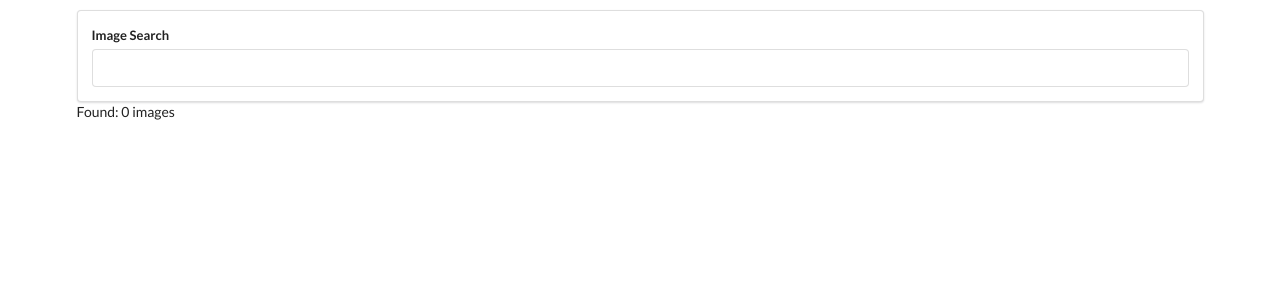
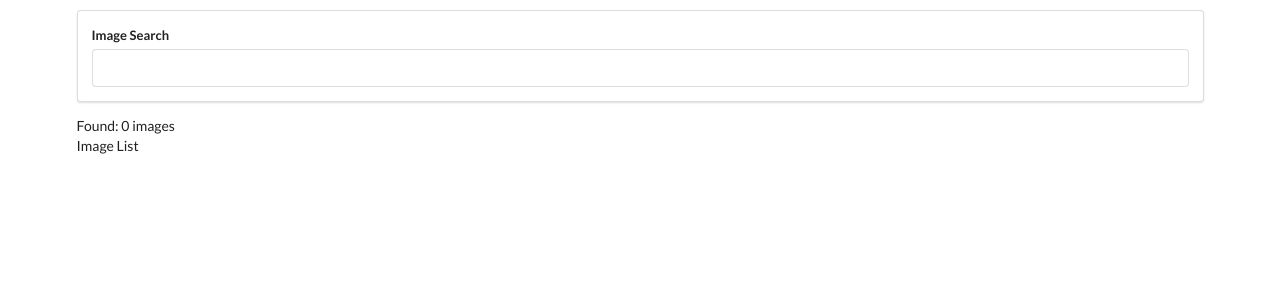
Before and after one commit to kamalogudah/pics, a React (Create React App) app: page / in a window 1280 px wide. Shown: the top 300 px of the page. Built offline with nearby package versions, Linux system fonts and the light colour scheme.

Commit message:
Rendering Images

```diff
--- a/src/components/App.jsx
+++ b/src/components/App.jsx
@@ -1,6 +1,7 @@
 import React from 'react';
 import unsplash from '../api/unsplash';
 import SearchBar from './SearchBar';
+import ImageList from './ImageList';
 
 class App extends React.Component{
   state = { images: [] };
@@ -19,7 +20,8 @@
     return (
       <div className="ui container" style={{ marginTop: '10px' }}>
         <SearchBar onSubmit={this.onSearchSubmit} />
-        Found: { this.state.images.length} images
+        Found: {this.state.images.length} images
+        <ImageList images={this.state.images}/>
       </div>
     );
   }
--- /dev/null
+++ b/src/components/ImageList.jsx
@@ -0,0 +1,7 @@
+import React from 'react';
+
+const ImageList = (props) => {
+  return <div> Image List </div>;
+}
+
+export default ImageList;
```
